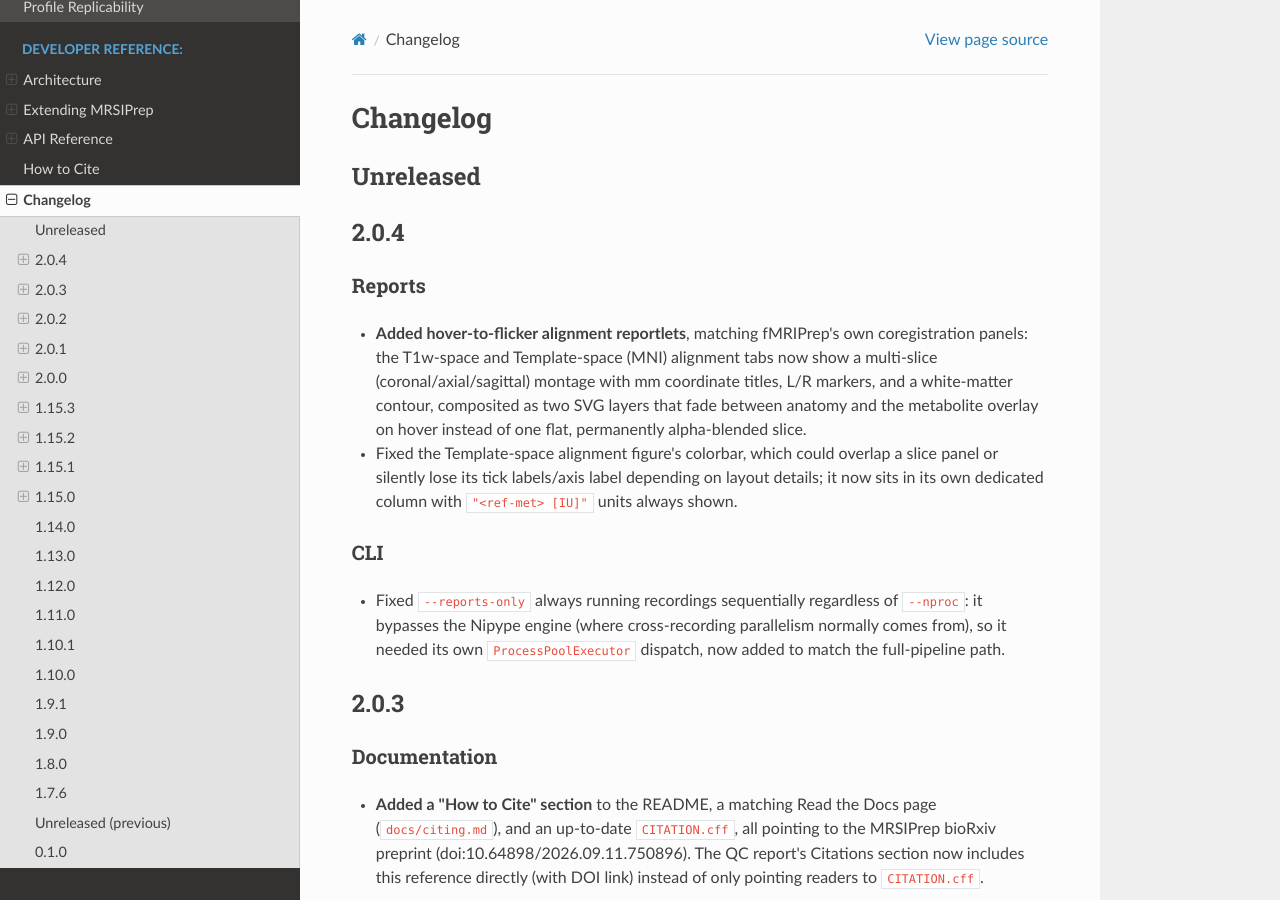
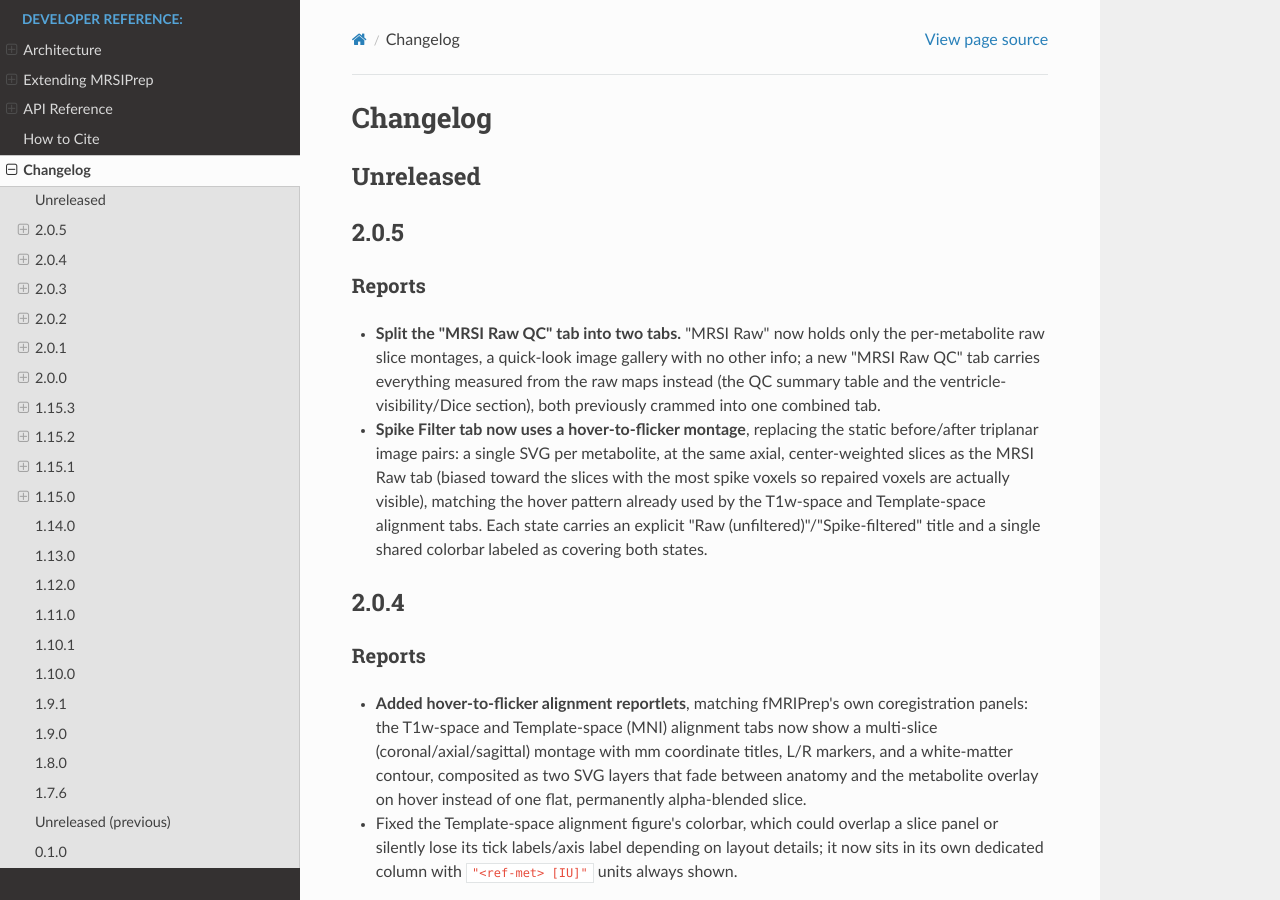
Before and after one commit to MRSI-Psychosis-UP/MRSIPrep, a Sphinx documentation site: the page built from docs/changelog.md, in a window 1280 px wide and 900 px high. Built offline with Sphinx 7.4.7 and the Read the Docs theme 3.1.0, drawn with Linux system fonts in a browser that asks for light colours; pages that are not in the unit, such as notebooks, are missing from menus; some of the changed text lies outside the part shown.

Commit message:
Release 2.0.5

```diff
--- a/docs/changelog.md
+++ b/docs/changelog.md
@@ -1,6 +1,24 @@
 # Changelog
 
 ## Unreleased
+
+## 2.0.5
+
+### Reports
+
+- **Split the "MRSI Raw QC" tab into two tabs.** "MRSI Raw" now holds only
+  the per-metabolite raw slice montages, a quick-look image gallery with no
+  other info; a new "MRSI Raw QC" tab carries everything measured from the
+  raw maps instead (the QC summary table and the ventricle-visibility/Dice
+  section), both previously crammed into one combined tab.
+- **Spike Filter tab now uses a hover-to-flicker montage**, replacing the
+  static before/after triplanar image pairs: a single SVG per metabolite,
+  at the same axial, center-weighted slices as the MRSI Raw tab (biased
+  toward the slices with the most spike voxels so repaired voxels are
+  actually visible), matching the hover pattern already used by the
+  T1w-space and Template-space alignment tabs. Each state carries an
+  explicit "Raw (unfiltered)"/"Spike-filtered" title and a single shared
+  colorbar labeled as covering both states.
 
 ## 2.0.4
 
--- a/pyproject.toml
+++ b/pyproject.toml
@@ -4,7 +4,7 @@ build-backend = "setuptools.build_meta"
 
 [project]
 name = "mrsiprep"
-version = "2.0.4"
+version = "2.0.5"
 description = "BIDS-like preprocessing pipeline for quantified whole-brain MRSI derivatives"
 readme = "README.md"
 requires-python = ">=3.9"
```
